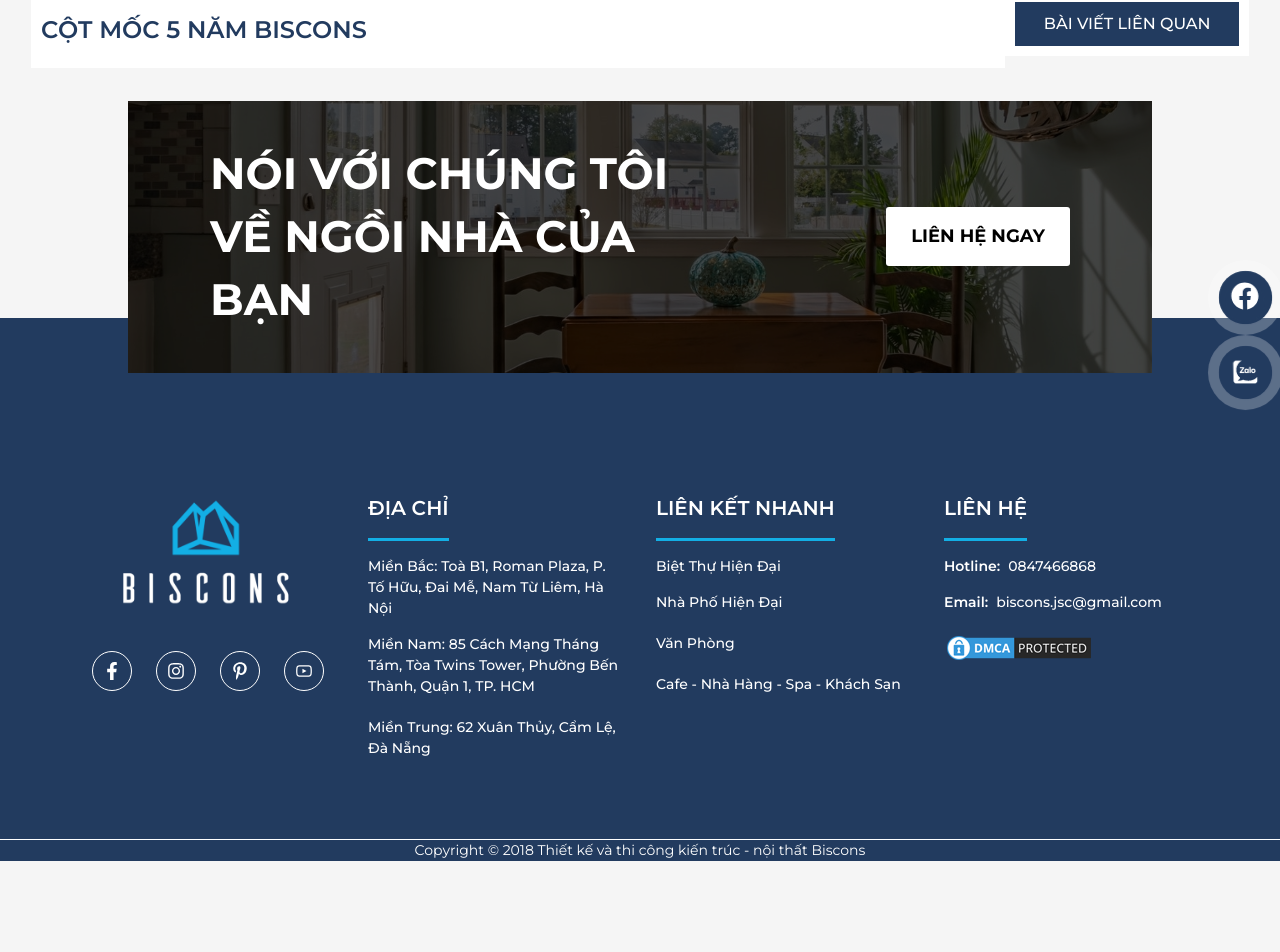
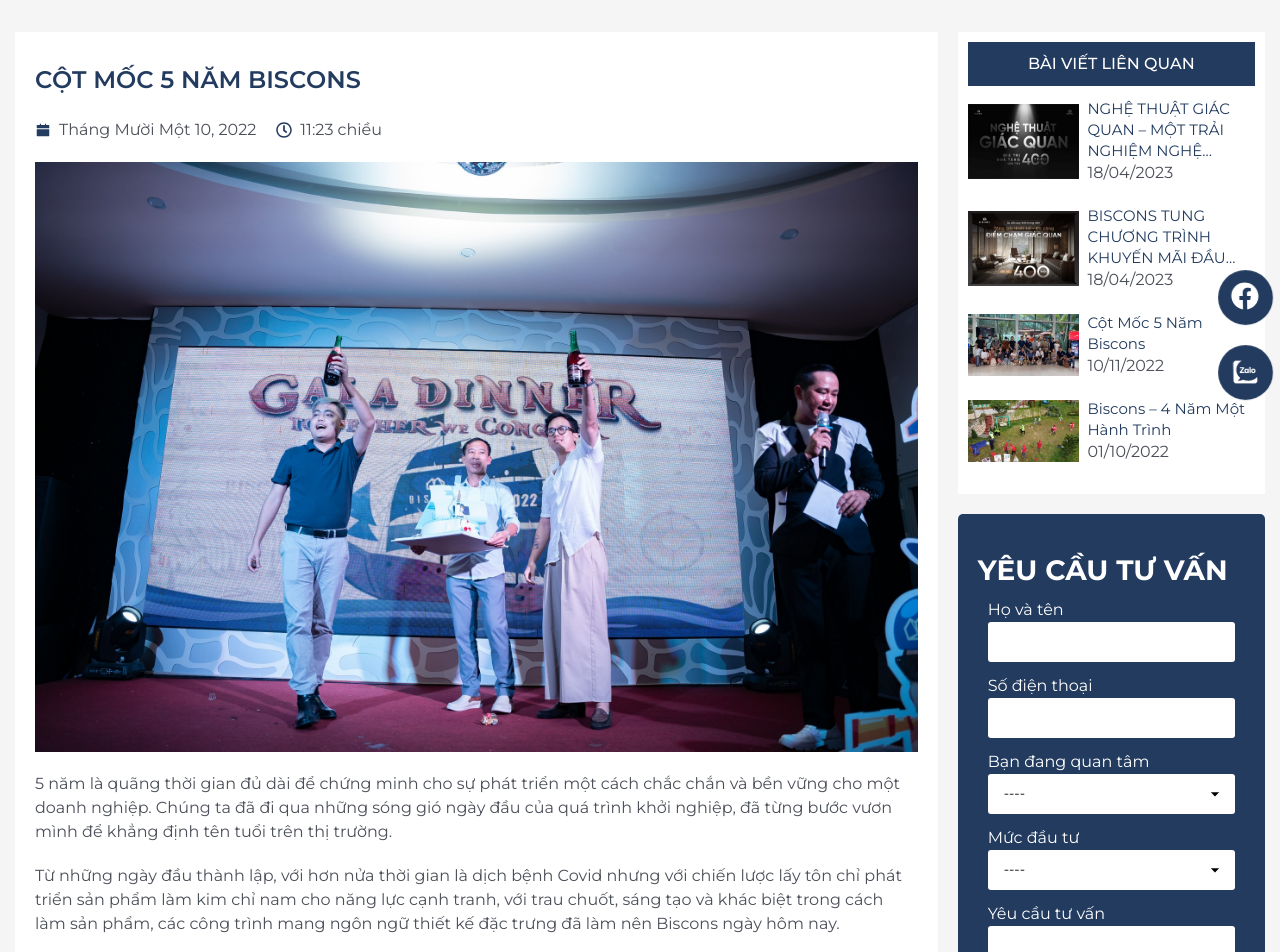
Before and after one commit to nhhabc/architecture-web, a Next.js app: page /posts in a window 1280 px wide. Shown: the part 388-1340 px from the top of the page. Before the commit the page ends 1249 px from the top, so only its background shows below. Built offline with nearby package versions, Linux system fonts and the light colour scheme.

Commit message:
tue 03-10

```diff
--- a/app/news/internal-operations/page.tsx
+++ b/app/news/internal-operations/page.tsx
@@ -49,7 +49,7 @@ const InternalOperations = () => {
             desc={item.desc}
             header={item.header}
             img={item.img}
-            href='/recruitment'/>
+            href='/posts'/>
         ))}
       </Grid>
 
--- a/components/posts/PostsPage.tsx
+++ b/components/posts/PostsPage.tsx
@@ -1,27 +1,55 @@
-import { Container, Flex, Text } from '@chakra-ui/react'
-import React from 'react'
-import HeaderIntroduce from '../Introduce/HeaderIntroduce'
-import RelatedArticles from './RelatedArticles'
+import { Container, Flex, Image, Text } from "@chakra-ui/react";
+import React from "react";
+import HeaderIntroduce from "../Introduce/HeaderIntroduce";
+import RelatedArticles from "./RelatedArticles";
+import { AiFillCalendar } from "react-icons/ai";
+import { FaRegClock } from "react-icons/fa";
+import cotmoc from "../../public/images/tue.jpg"
 
 const PostsPage = () => {
   return (
     <Flex flexDir={"column"}>
       <HeaderIntroduce value={"bài viết"} />
-        <Container maxW={"1250px"} display={"flex"}>
-            <Flex bg={"white"} p={"20px 10px"} w={"80%"} h={"100%"}>
-                <Text color={"global.primary"} fontWeight={600} fontSize={"24px"} textTransform={"uppercase"}>
+      <Container maxW={"1250px"} display={"flex"} flexDir={["column","column","row","row"]} p={"40px 0"}>
+        <Flex
+          bg={"white"}
+          p={"30px 20px"}
+          w={["100%","100%","70%","75%"]}
+          h={"100%"}
+          mr={5}
+          flexDir={"column"}
+        >
+          <Text
+            color={"global.primary"}
+            fontWeight={600}
+            fontSize={"24px"}
+            textTransform={"uppercase"}
+          >
             Cột mốc 5 năm biscons
           </Text>
+          <Flex alignItems={"center"} mt={5}>
+            <AiFillCalendar color={"#223b5f"} />{" "}
+            <Text ml={2} mr={5}>Tháng Mười Một 10, 2022</Text>
+            <FaRegClock color={"#223b5f"}  /> <Text ml={2}>11:23 chiều</Text>
           </Flex>
-            <Flex  w={"20%"} h={"100%"}>
+          <Flex flexDir={"column"}>
+            <Image mt={5} src={cotmoc.src} objectFit={"cover"} alt="gift" />
+            <Text mt={5}>5 năm là quãng thời gian đủ dài để chứng minh cho sự phát triển một cách chắc chắn và bền vững cho một doanh nghiệp. Chúng ta đã đi qua những sóng gió ngày đầu của quá trình khởi nghiệp, đã từng bước vươn mình để khẳng định tên tuổi trên thị trường.</Text>
+            <Text mt={5}>Từ những ngày đầu thành lập, với hơn nửa thời gian là dịch bệnh Covid nhưng với chiến lược lấy tôn chỉ phát triển sản phẩm làm kim chỉ nam cho năng lực cạnh tranh, với trau chuốt, sáng tạo và khác biệt trong cách làm sản phẩm, các công trình mang ngôn ngữ thiết kế đặc trưng đã làm nên Biscons ngày hôm nay.</Text>
+            <Text mt={5}>Và sự thành công của Biscons trong suốt chặng đường 5 năm vừa qua không thể không kể đến những sự gắn bó ngay từ những ngày đầu của đội ngũ Cán bộ Nhân viên. Nhân kỷ niệm 5 tuổi, Biscons tổ chức chương trình đặc biệt dành cho toàn bộ nhân sự kỳ nghỉ dưỡng tại Resort Sol by Mélia Phú Quốc. Sau những giờ làm việc miệt mài để cùng phát triển, chuyến đi này cũng sẽ như một thành quả, một món quà mà công ty dành tặng cho toàn bộ nhân sự. Đây cũng là dịp đặc biệt mang lại sự gắn kết giữa các cá nhân, các phòng ban, giữa ban lãnh đạo và nhân viên công ty .</Text>
+            <Text mt={5}>Chặng đường tiếp theo, Biscons bằng sức mạnh của tuổi trẻ, sức mạnh của đam mê, sức mạnh của tập thể sẽ nỗ lực hết mình, giữ vững niềm tin & khát vọng vươn xa, luôn thay đổi đón đầu cơ hội mới nhưng vẫn luôn giữ được giá trị cốt lõi là sự chính trực và tử tế của bậc quân tử.</Text>
+            <Text mt={5}>Biscons – hành trình 5 năm – một chặng đường đáng nhớ !</Text>
+            <Text mt={10} fontWeight={600} fontSize={"18px"} color={"global.text"}>Tham khảo các bài viết có thể bạn quan tâm:</Text>
+          </Flex>
+        </Flex>
+        <Flex w={["100%","100%","30%","25%"]}>
           <Flex w={"100%"}>
             <RelatedArticles />
           </Flex>
-                <Flex></Flex>
         </Flex>
       </Container>
     </Flex>
-  )
-}
+  );
+};
 
-export default PostsPage
+export default PostsPage;
--- a/components/posts/RelatedArticles.tsx
+++ b/components/posts/RelatedArticles.tsx
@@ -1,19 +1,175 @@
-import { Flex, Text } from '@chakra-ui/react'
-import React from 'react'
+import {
+  Box,
+  Button,
+  Flex,
+  Image,
+  Input,
+  Link,
+  Select,
+  Text,
+  Textarea,
+} from "@chakra-ui/react";
+import React from "react";
+import { MdArrowDropDown } from "react-icons/md";
 
 const RelatedArticles = () => {
   return (
-    <Flex backgroundColor={"white"} w={"100%"} flexDir={"column"} p={"10px"}>
-        <Text bgColor={"global.primary"} textAlign={"center"} fontSize={"16px"} fontWeight={500} color={"white"} textTransform={"uppercase"} p={"10px"}>Bài viết liên quan</Text>
+    <Flex flexDir={"column"} pos={"relative"}>
+      <Flex backgroundColor={"white"} w={"100%"} flexDir={"column"} p={"10px"}>
+        <Text
+          bgColor={"global.primary"}
+          textAlign={"center"}
+          fontSize={"16px"}
+          fontWeight={500}
+          color={"white"}
+          textTransform={"uppercase"}
+          p={"10px"}
+          mb={3}
+        >
+          Bài viết liên quan
+        </Text>
+        <Flex flexDir={"column"}>
+          {postsDummy.map((item, i) => (
+            <Flex key={i} mb={5}>
+              <Flex
+                w={"40%"}
+                justifyContent={"center"}
+                alignItems={"center"}
+                mr={2}
+              >
+                <Link href="/">
+                  <Image objectFit={"cover"} src={item.src} alt={item.title} />
+                </Link>
+              </Flex>
+              <Flex w={"60%"} flexDir={"column"}>
+                <Link _hover={{textDecoration:"none"}} href="/">
+                  <Text
+                    noOfLines={3}
+                    color={"global.primary"}
+                    fontSize={"15px"}
+                    fontWeight={400}
+                    lineHeight={"1.4em"}
+                  >
+                    {item.title}
+                  </Text>
+                </Link>
+                <Text>{item.date}</Text>
+              </Flex>
+            </Flex>
+          ))}
+        </Flex>
+      </Flex>
+
+      <Flex
+        position={"sticky"}
+        top={0}
+        flexDir={"column"}
+        bg={"#223b5f"}
+        borderRadius={"5px"}
+        p={"40px 20px"}
+        mt={5}
+      >
+        <Text
+          textTransform={"uppercase"}
+          fontSize={"28px"}
+          fontWeight={700}
+          color={"white"}
+          lineHeight={"1.2em"}
+        >
+          Yêu cầu tư vấn
+        </Text>
+
+        <Flex
+          w={["100%", "100%", "100%", "100%"]}
+          p={"10px"}
+          flexDir={"column"}
+          color={"white"}
+        >
+          <form>
+            <Box mb={"12px"}>
+              <Text>Họ và tên</Text>
+              <Input variant={"default"} sx={input} />
+            </Box>
+            <Box mb={"12px"}>
+              <Text>Số điện thoại</Text>
+              <Input variant={"default"} sx={input} />
+            </Box>
+            <Box mb={"12px"}>
+              <Text>Bạn đang quan tâm</Text>
+              <Select
+                icon={<MdArrowDropDown />}
+                iconColor="#000"
+                variant={"default"}
+                sx={input}
+                placeholder="----"
+              >
+                <option value="option1">Thiết kế kiến trúc</option>
+                <option value="option2">Thiết kế nội thất</option>
+                <option value="option3">Xây dựng trọn gói</option>
+                <option value="option4">Khác</option>
+              </Select>
+            </Box>
+            <Box mb={"12px"}>
+              <Text>Mức đầu tư</Text>
+              <Select
+                icon={<MdArrowDropDown />}
+                iconColor="#000"
+                variant={"default"}
+                sx={input}
+                placeholder="----"
+              >
+                <option value="option1">Dưới 1.5 tỷ</option>
+                <option value="option2">Từ 1.5 - 3 tỷ</option>
+                <option value="option2">Từ 3 - 6 tỷ</option>
+                <option value="option2">Từ 6 - 10 tỷ</option>
+                <option value="option3">Trên 10 tỷ</option>
+              </Select>
+            </Box>
+            <Box mb={"12px"}>
+              <Text>Yêu cầu tư vấn</Text>
+              <Textarea variant={"default"} />
+            </Box>
+          </form>
+          <Button
+            variant={"default-revert"}
+            mt={"20px"}
+            mb={"12px"}
+            alignSelf={"center"}
+          >
+            Liên hệ ngay
+          </Button>
+        </Flex>
+      </Flex>
     </Flex>
-  )
-}
+  );
+};
 
-export default RelatedArticles
+export default RelatedArticles;
 
 const postsDummy = [
-    {
-     src:"./images/post1.jpg",
-     date:"18/04/2023"
-    },
-]
+  {
+    src: "./images/post1.jpg",
+    date: "18/04/2023",
+    title: "NGHỆ THUẬT GIÁC QUAN – MỘT TRẢI NGHIỆM NGHỆ THUẬT CỦA BISCONS",
+  },
+  {
+    src: "./images/post2.jpg",
+    date: "18/04/2023",
+    title: "BISCONS TUNG CHƯƠNG TRÌNH KHUYẾN MÃI ĐẦU TIÊN SAU 5 NĂM THÀNH LẬP",
+  },
+  {
+    src: "./images/post3.jpg",
+    date: "10/11/2022",
+    title: "Cột Mốc 5 Năm Biscons",
+  },
+  {
+    src: "./images/post4.jpg",
+    date: "01/10/2022",
+    title: "Biscons – 4 Năm Một Hành Trình",
+  },
+];
+const input = {
+  color: "black",
+  borderRadius: "3px",
+  fontSize: "14px",
+};
```
Also changed, not shown: public/images/tue.jpg (added). Lines whose indentation alone changed are shown as unchanged.
